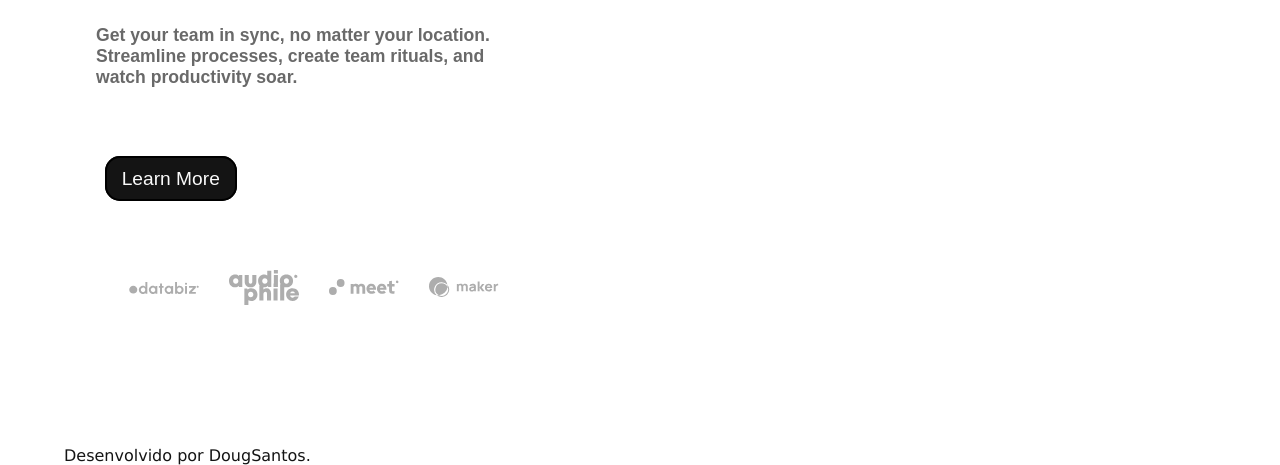
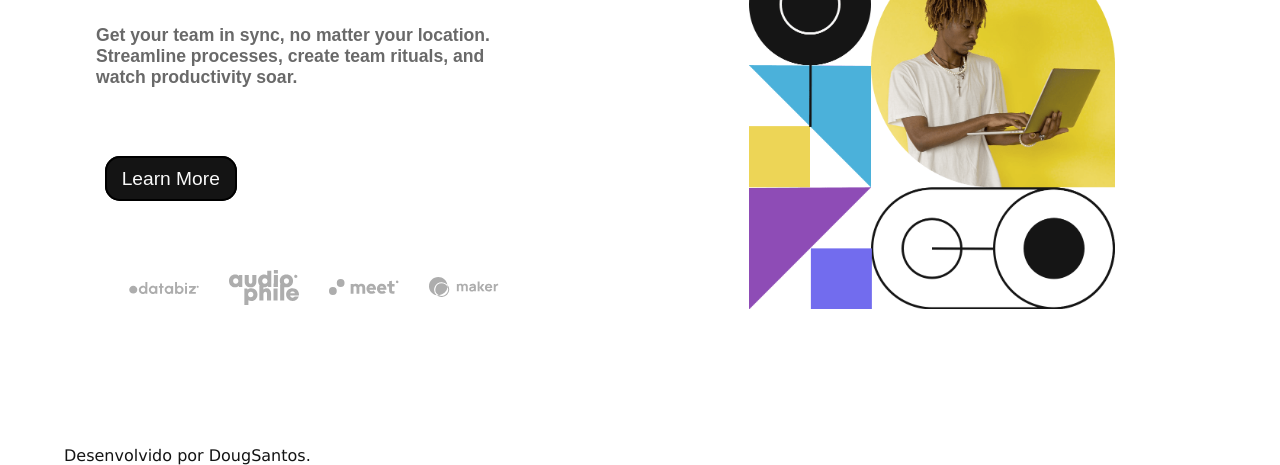
Before and after one commit to DougSaint/Mentor, a plain HTML site: page index.html in a window 1280 px wide. Shown: the part 335-800 px from the top of the page. Drawn offline with Linux system fonts and the light colour scheme.

Commit message:
changes for upload site

```diff
--- a/index.html
+++ b/index.html
@@ -5,6 +5,7 @@
 	<meta name="viewport" content="width=device-width, initial-scale=1.0"> <!-- displays site properly based on user's device -->
 	<link rel="icon" type="image/png" sizes="32x32" href="./images/favicon-32x32.png">
 	<link rel="stylesheet" href="./style/style.css">
+	<link rel="stylesheet" href="./style/all.css">
 	<title>Frontend Mentor</title>
 	<script src="https://kit.fontawesome.com/b37dc67e3e.js" crossorigin="anonymous"></script>
 	<script src="./script/all.js"></script>
--- a/style/style.css
+++ b/style/style.css
@@ -171,7 +171,7 @@ section{
 
 
 .right{
-	background-image: url(./images/image-hero-desktop.png);
+	background-image: url(/images/image-hero-desktop.png);
 	background-size: contain;
 	background-repeat: no-repeat;
 	min-width: 250px;
```
